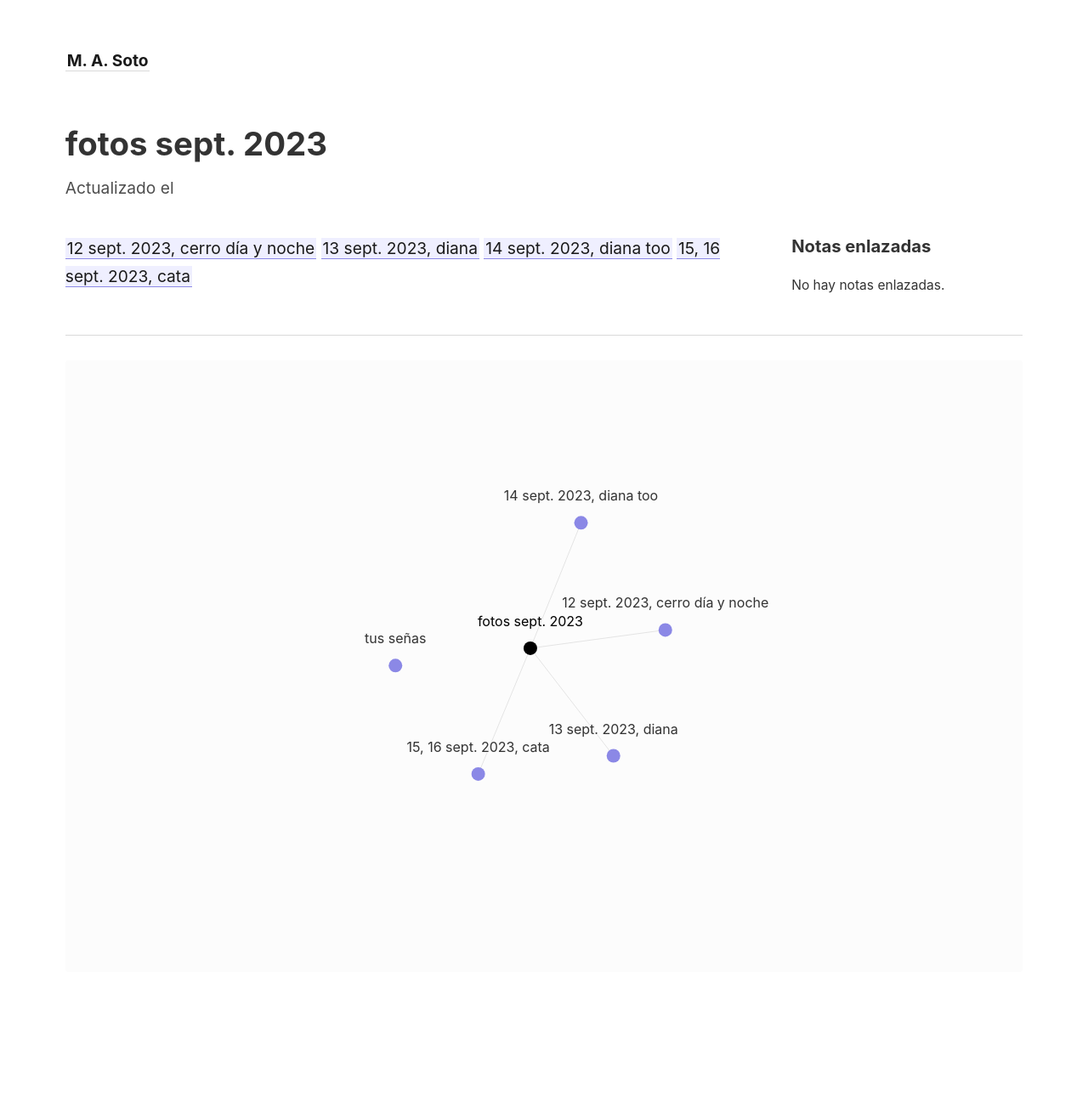
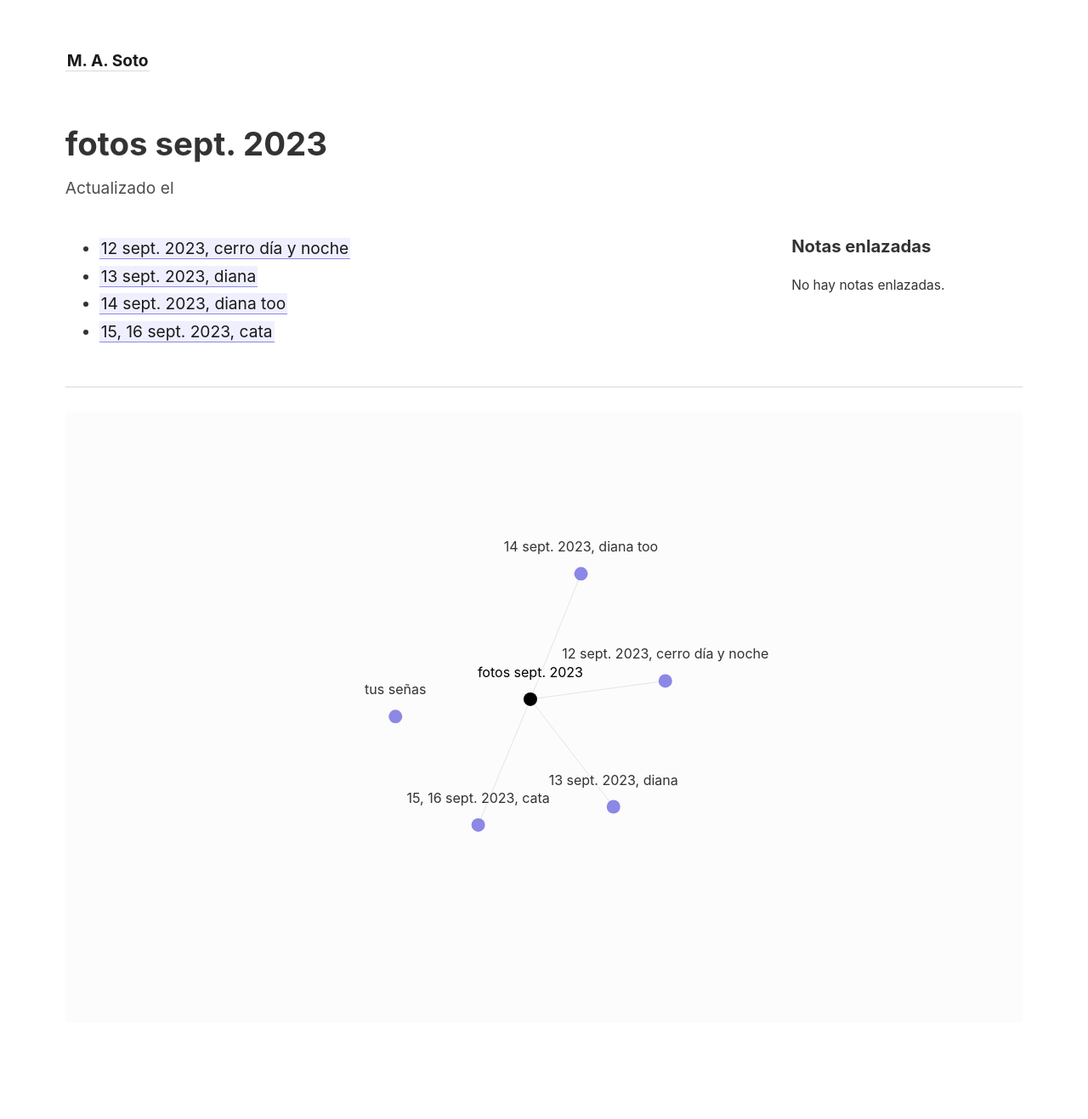
Before and after one commit to hyehyo/m4507o-web-3, a Jekyll site: the page built from _notes/fotos sept. 2023.md, in a window 1280 px wide. Shown: the whole page at 85% size. Built offline with Jekyll 4.4.1, drawn with Linux system fonts in a browser that asks for light colours; before the commit the page ends 1257 px from its top, so only the background shows below that.

Commit message:
{ñl{ñl{ñl

```diff
--- a/_notes/fotos sept. 2023.md
+++ b/_notes/fotos sept. 2023.md
@@ -2,7 +2,7 @@
 title: fotos sept. 2023
 ---
 
-[[12 sept. 2023, cerro día y noche]]
-[[13 sept. 2023, diana]]
-[[14 sept. 2023, diana too]]
-[[15, 16 sept. 2023, cata]]
+- [[12 sept. 2023, cerro día y noche]]
+- [[13 sept. 2023, diana]]
+- [[14 sept. 2023, diana too]]
+- [[15, 16 sept. 2023, cata]]
```
